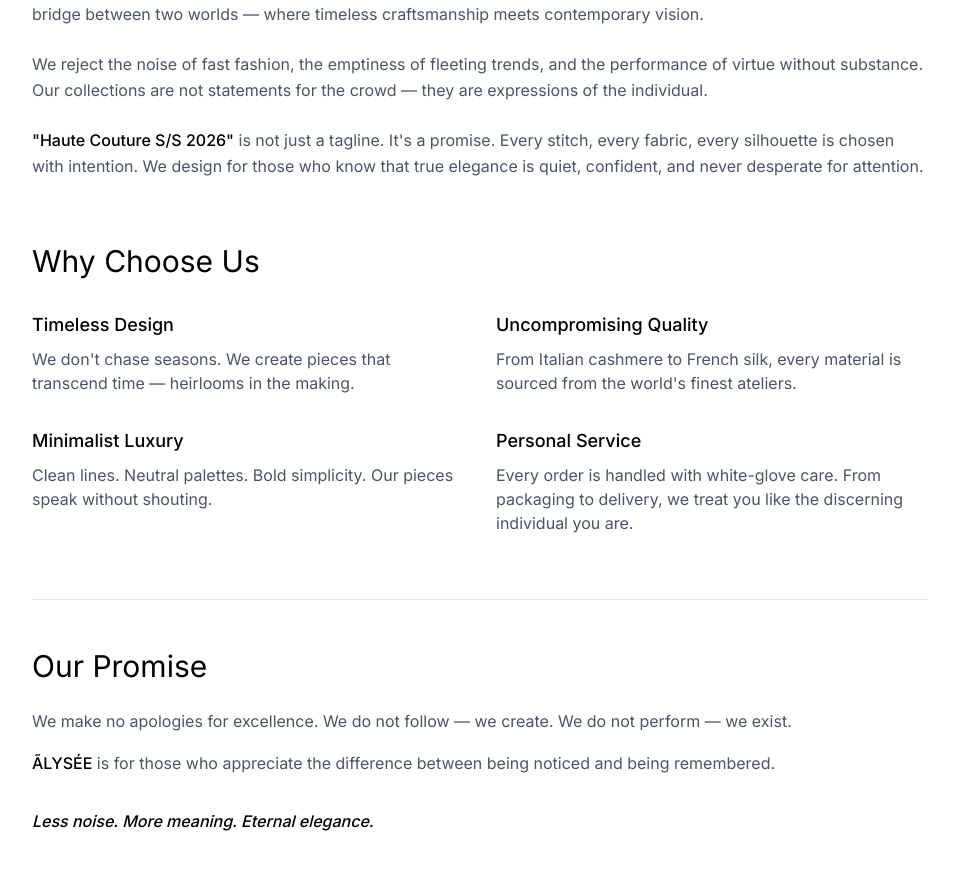
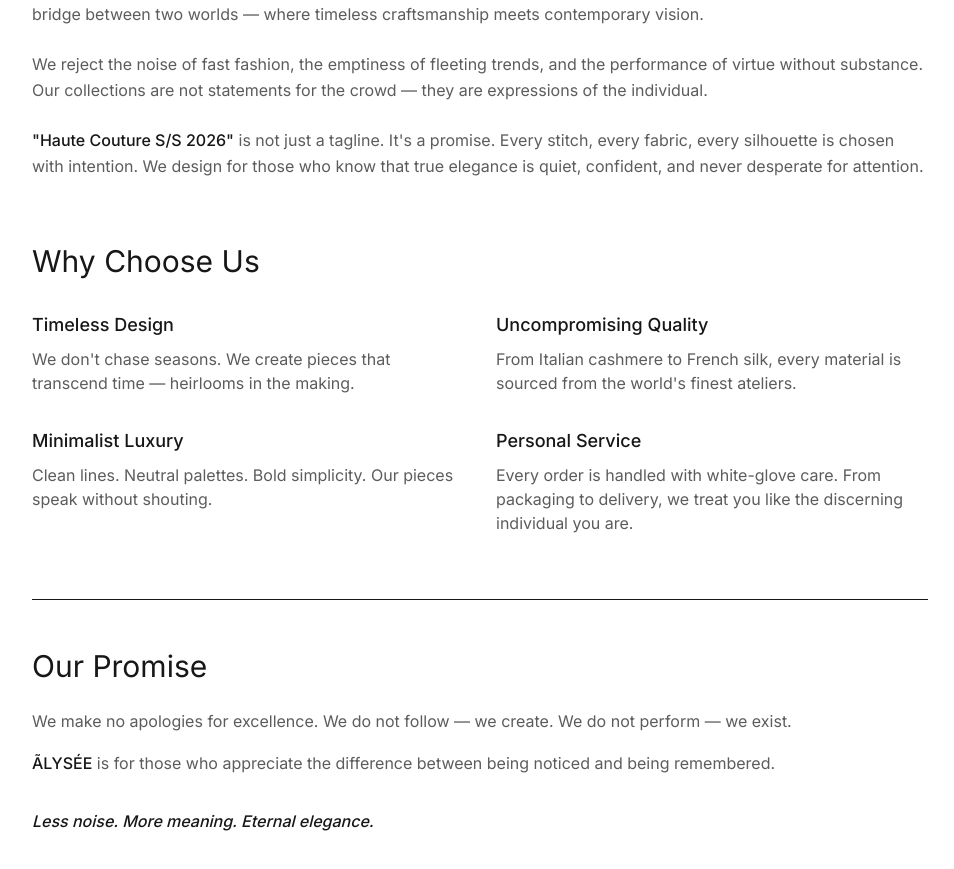
Before and after one commit to FSiRU/elite-commerce-frontend, a Next.js app: page /about in a window 1280 px wide. Shown: the part 225-1094 px from the top of the page, without its empty margins (160-1114 px from the left). Built offline with nearby package versions, Linux system fonts and the light colour scheme.

Commit message:
fix: resolve product detail page and update About page theme

```diff
--- a/app/about/page.tsx
+++ b/app/about/page.tsx
@@ -4,7 +4,7 @@ import { motion } from 'framer-motion'
 
 export default function AboutPage() {
     return (
-        <div className="min-h-screen bg-white pt-32 pb-20 px-6">
+        <div className="min-h-screen bg-background pt-32 pb-20 px-6">
             <div className="max-w-4xl mx-auto">
                 {/* Hero Section */}
                 <motion.div
@@ -13,10 +13,10 @@ export default function AboutPage() {
                     transition={{ duration: 0.6 }}
                     className="mb-16"
                 >
-                    <h1 className="text-4xl md:text-5xl font-display text-black mb-6">Our Story</h1>
-                    <div className="space-y-6 text-gray-600 leading-relaxed">
+                    <h1 className="text-4xl md:text-5xl font-display text-foreground mb-6">Our Story</h1>
+                    <div className="space-y-6 text-foreground/70 leading-relaxed">
                         <p>
-                            At <span className="text-black font-medium">ÃLYSÉE</span>, we believe luxury speaks in whispers, not shouts.
+                            At <span className="text-foreground font-medium">ÃLYSÉE</span>, we believe luxury speaks in whispers, not shouts.
                             Rooted in Parisian elegance and African soul, we are a bridge between two worlds — where timeless
                             craftsmanship meets contemporary vision.
                         </p>
@@ -25,7 +25,7 @@ export default function AboutPage() {
                             without substance. Our collections are not statements for the crowd — they are expressions of the individual.
                         </p>
                         <p>
-                            <span className="text-black font-medium">"Haute Couture S/S 2026"</span> is not just a tagline. It's a promise.
+                            <span className="text-foreground font-medium">"Haute Couture S/S 2026"</span> is not just a tagline. It's a promise.
                             Every stitch, every fabric, every silhouette is chosen with intention. We design for those who know that
                             true elegance is quiet, confident, and never desperate for attention.
                         </p>
@@ -39,29 +39,29 @@ export default function AboutPage() {
                     transition={{ duration: 0.6, delay: 0.2 }}
                     className="mb-16"
                 >
-                    <h2 className="text-2xl md:text-3xl font-display text-black mb-8">Why Choose Us</h2>
+                    <h2 className="text-2xl md:text-3xl font-display text-foreground mb-8">Why Choose Us</h2>
                     <div className="grid grid-cols-1 md:grid-cols-2 gap-8">
                         <div>
-                            <h3 className="text-lg font-medium text-black mb-2">Timeless Design</h3>
-                            <p className="text-gray-600">
+                            <h3 className="text-lg font-medium text-foreground mb-2">Timeless Design</h3>
+                            <p className="text-foreground/70">
                                 We don't chase seasons. We create pieces that transcend time — heirlooms in the making.
                             </p>
                         </div>
                         <div>
-                            <h3 className="text-lg font-medium text-black mb-2">Uncompromising Quality</h3>
-                            <p className="text-gray-600">
+                            <h3 className="text-lg font-medium text-foreground mb-2">Uncompromising Quality</h3>
+                            <p className="text-foreground/70">
                                 From Italian cashmere to French silk, every material is sourced from the world's finest ateliers.
                             </p>
                         </div>
                         <div>
-                            <h3 className="text-lg font-medium text-black mb-2">Minimalist Luxury</h3>
-                            <p className="text-gray-600">
+                            <h3 className="text-lg font-medium text-foreground mb-2">Minimalist Luxury</h3>
+                            <p className="text-foreground/70">
                                 Clean lines. Neutral palettes. Bold simplicity. Our pieces speak without shouting.
                             </p>
                         </div>
                         <div>
-                            <h3 className="text-lg font-medium text-black mb-2">Personal Service</h3>
-                            <p className="text-gray-600">
+                            <h3 className="text-lg font-medium text-foreground mb-2">Personal Service</h3>
+                            <p className="text-foreground/70">
                                 Every order is handled with white-glove care. From packaging to delivery, we treat you like the discerning individual you are.
                             </p>
                         </div>
@@ -73,17 +73,17 @@ export default function AboutPage() {
                     initial={{ opacity: 0, y: 20 }}
                     animate={{ opacity: 1, y: 0 }}
                     transition={{ duration: 0.6, delay: 0.4 }}
-                    className="border-t border-gray-200 pt-12"
+                    className="border-t border-border pt-12"
                 >
-                    <h2 className="text-2xl md:text-3xl font-display text-black mb-6">Our Promise</h2>
-                    <div className="space-y-4 text-gray-600 leading-relaxed">
+                    <h2 className="text-2xl md:text-3xl font-display text-foreground mb-6">Our Promise</h2>
+                    <div className="space-y-4 text-foreground/70 leading-relaxed">
                         <p>
                             We make no apologies for excellence. We do not follow — we create. We do not perform — we exist.
                         </p>
                         <p>
-                            <span className="text-black font-medium">ÃLYSÉE</span> is for those who appreciate the difference between being noticed and being remembered.
+                            <span className="text-foreground font-medium">ÃLYSÉE</span> is for those who appreciate the difference between being noticed and being remembered.
                         </p>
-                        <p className="text-black font-medium italic pt-4">
+                        <p className="text-foreground font-medium italic pt-4">
                             Less noise. More meaning. Eternal elegance.
                         </p>
                     </div>
--- a/app/product/[id]/page.tsx
+++ b/app/product/[id]/page.tsx
@@ -11,8 +11,9 @@ export async function generateStaticParams() {
     ]
 }
 
-export default async function ProductPage({ params }: { params: { id: string } }) {
-    const productId = Number(params.id)
+export default async function ProductPage({ params }: { params: Promise<{ id: string }> }) {
+    const { id } = await params
+    const productId = Number(id)
     const product = getProduct(productId)
     const relatedProducts = getRelatedProducts(productId, 4)
 
```
